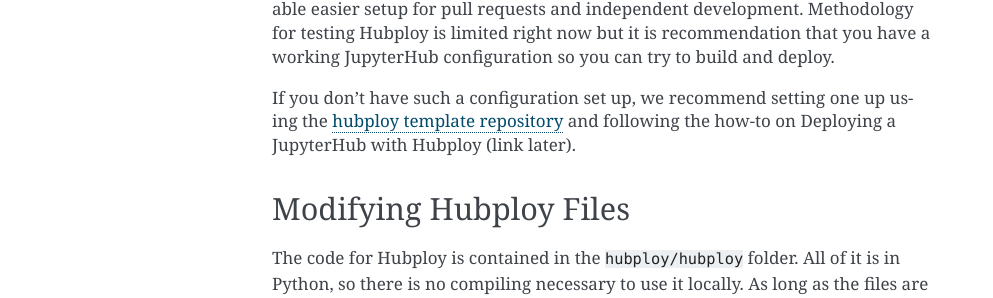
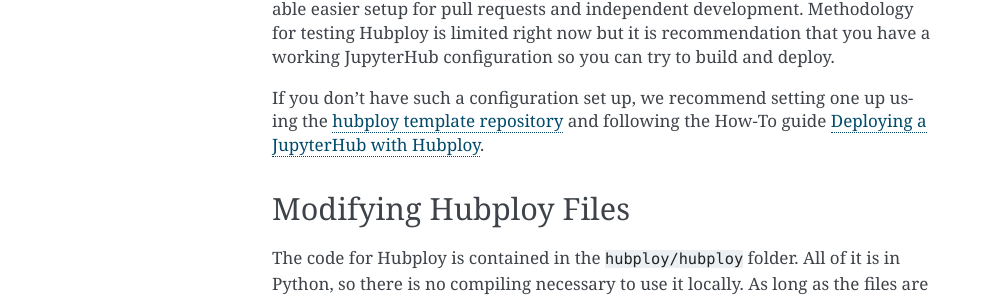
Before and after one commit to berkeley-dsep-infra/hubploy, a Sphinx documentation site: the page built from docs/howto/hubploy-setup-dev-environment.rst, in a window 1280 px wide. Shown: the part 482-780 px from the top of the page, without its empty margins (148-1141 px from the left). Built offline with Sphinx 7.4.7, drawn with Linux system fonts in a browser that asks for light colours.

Commit message:
Add in link

```diff
--- a/docs/howto/hubploy-setup-dev-environment.rst
+++ b/docs/howto/hubploy-setup-dev-environment.rst
@@ -22,7 +22,8 @@
 
 If you don't have such a configuration set up, we recommend setting one up using the
 `hubploy template repository <https://github.com/yuvipanda/hubploy-template>`_ and following the
-how-to on Deploying a JupyterHub with Hubploy (link later).
+How-To guide
+`Deploying a JupyterHub with Hubploy <https://hubploy.readthedocs.io/en/latest/howto/hubploy-deploy-jupyterhub-repo-setup.html>`_.
 
 
 Modifying Hubploy Files
```
